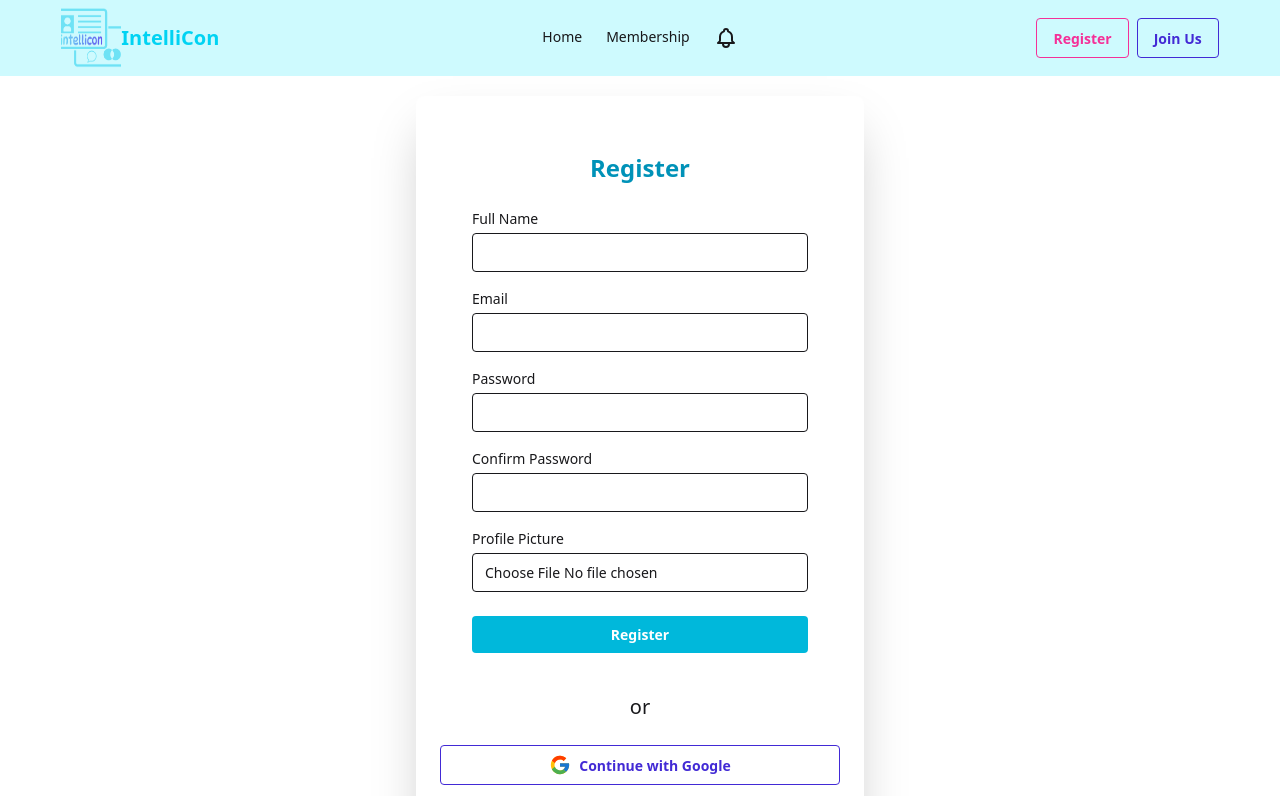
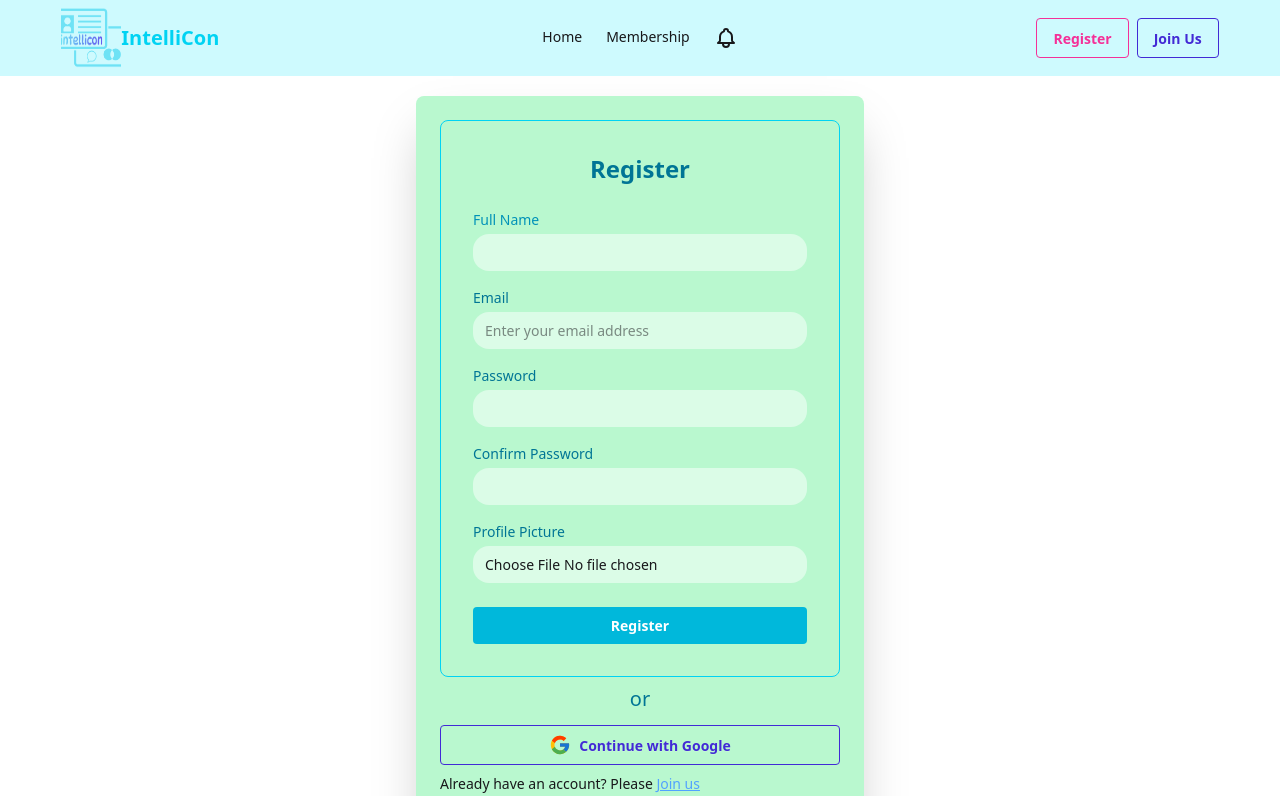
Before and after one commit to codevbase/intellicon-client-side, a React (Vite) app: page /register in a window 1280 px wide. Shown: the top 796 px of the page. Built offline with nearby package versions, Linux system fonts and the light colour scheme; no server answers.

Commit message:
used cloudinary instead of imgbb and redesigned registration form

```diff
--- a/src/pages/Auth/Register.jsx
+++ b/src/pages/Auth/Register.jsx
@@ -8,11 +8,12 @@ import useAuth from '../../hooks/useAuth';
 import imageCompression from 'browser-image-compression';
 import { FcGoogle } from 'react-icons/fc';
 import Swal from 'sweetalert2';
+import axios from 'axios';
 
-const imgbbApiKey = import.meta.env.VITE_IMGBB_API_KEY;
+const cloudName = import.meta.env.VITE_CLOUDINARY_CLOUD_NAME;
+const uploadPreset = import.meta.env.VITE_CLOUDINARY_UPLOAD_PRESET;
 
 const Register = () => {
-
     const location = useLocation();
     const { register, handleSubmit, watch, formState: { errors }, reset } = useForm();
     const navigate = useNavigate();
@@ -21,58 +22,102 @@ const Register = () => {
     const onSubmit = async (data) => {
         setLoading(true);
         try {
-            // 1. Upload profile picture to Imgbb
+            // Validate email format before proceeding
+            const emailRegex = /^[^\s@]+@[^\s@]+\.[^\s@]+$/;
+            if (!emailRegex.test(data.email)) {
+                throw new Error('Please enter a valid email address');
+            }
+
+            // Trim whitespace from email
+            const cleanEmail = data.email.trim().toLowerCase();
+
+            // Step 1: Compress the uploaded image
             const image = data.profilePicture[0];
             const options = {
-                maxWidthOrHeight: 300, // set your desired max width/height
+                maxWidthOrHeight: 300,
                 useWebWorker: true,
             };
             const compressedFile = await imageCompression(image, options);
 
+            // Step 2: Upload to Cloudinary using axios
             const formData = new FormData();
-            formData.append('image', compressedFile);
+            formData.append('file', compressedFile);
+            formData.append('upload_preset', uploadPreset);
 
-            const imgbbRes = await fetch(`https://api.imgbb.com/1/upload?key=${imgbbApiKey}`, {
-                method: 'POST',
-                body: formData,
-            });
-            const imgbbData = await imgbbRes.json();
-            if (!imgbbData.success) throw new Error('Image upload failed');
-            const photoURL = imgbbData.data.url;
+            const cloudinaryRes = await axios.post(
+                `https://api.cloudinary.com/v1_1/${cloudName}/image/upload`,
+                formData,
+                {
+                    headers: {
+                        'Content-Type': 'multipart/form-data',
+                    },
+                }
+            );
 
-            // 2. Create user with Firebase using AuthProvider's createUser
-            const userCredential = await createUser(data.email, data.password);
+            const cloudinaryData = cloudinaryRes.data;
+            if (!cloudinaryData.secure_url) {
+                throw new Error('Image upload failed');
+            }
 
-            // 3. Update Firebase profile
+            const photoURL = cloudinaryData.secure_url;
+
+            // Step 3: Create Firebase user with cleaned email
+            const userCredential = await createUser(cleanEmail, data.password);
+
+            // Step 4: Update Firebase profile
             await updateProfile(userCredential.user, {
                 displayName: data.fullName,
                 photoURL,
             });
 
-            // 4. Save user info to backend
+            // Step 5: Save user info to backend
             const saveUser = {
                 name: data.fullName,
-                email: data.email,
+                email: cleanEmail,
                 photoURL,
                 role: 'user',
+            };
+
+            try {
+                await axiosInstance.post('/users', saveUser);
+            } catch (backendError) {
+                if (backendError.response && backendError.response.status === 409) {
+                    // User already exists in backend, continue
+                } else {
+                    throw new Error('Failed to save user data');
                 }
-            await axiosInstance.post('/users', saveUser);
+            }
 
+            // Step 6: Success feedback and navigation
             toast.success('Registration successful!');
             reset();
             navigate('/dashboard');
         } catch (err) {
-            toast.error(err.message || 'Registration failed!');
+            // Provide specific error messages based on error codes
+            let errorMessage = 'Registration failed!';
+
+            if (err.code === 'auth/email-already-in-use') {
+                errorMessage = 'An account with this email already exists.';
+            } else if (err.code === 'auth/invalid-email') {
+                errorMessage = 'Please enter a valid email address.';
+            } else if (err.code === 'auth/weak-password') {
+                errorMessage = 'Password should be at least 6 characters long.';
+            } else if (err.code === 'auth/operation-not-allowed') {
+                errorMessage = 'Email/password accounts are not enabled. Please contact support.';
+            } else if (err.message) {
+                errorMessage = err.message;
+            }
+
+            toast.error(errorMessage);
         } finally {
             setLoading(false);
         }
     };
+
     const handleGoogleLogin = async () => {
-
         try {
             setLoading(true);
             await signInWithGoogle();
-            // No need to call sendUserToDB here, handled globally in AuthProvider
             Swal.fire({
                 position: 'top-end',
                 icon: 'success',
@@ -82,31 +127,29 @@ const Register = () => {
             });
             navigate(location?.state?.from?.pathname || '/');
         } catch (error) {
-            // setPasswordError('Google signup failed');
-            console.error('Google signup failed:', error); // Add this for debugging
+            toast.error('Google signup failed!', error);
         } finally {
             setLoading(false);
         }
     };
 
     return (
-        // <div className="flex flex-col items-center justify-center min-h-screen bg-gray-100">
-        <div className="card bg-base-100 w-full mx-auto max-w-md shrink-0 shadow-2xl my-5 pb-10">
+        <div className="card bg-green-200 w-full mx-auto max-w-md shrink-0 shadow-2xl my-5 pb-10 ">
             <div className="card-body">
                 {/* Registration Form */}
                 <form
-                className="p-8 rounded-lg w-full max-w-md"
+                    className="p-8 rounded-lg w-full max-w-md border border-cyan-400"
                     onSubmit={handleSubmit(onSubmit)}
                     noValidate
                 >
-                <h2 className="text-2xl font-bold mb-6 text-center text-cyan-600">Register</h2>
+                    <h2 className="text-2xl font-bold mb-6 text-center text-cyan-700">Register</h2>
 
                     {/* Full Name */}
                     <div className="mb-4">
-                    <label className="block mb-1 font-medium">Full Name</label>
+                        <label className="block mb-1 font-medium text-cyan-600">Full Name</label>
                         <input
                             type="text"
-                        className="w-full px-3 py-2 border rounded focus:outline-none focus:ring-2 focus:ring-cyan-400"
+                            className="w-full px-3 py-2 border-none bg-green-100 rounded-2xl focus:outline-none focus:ring-2 focus:ring-cyan-400"
                             {...register('fullName', { required: 'Full Name is required' })}
                         />
                         {errors.fullName && <p className="text-red-500 text-sm mt-1">{errors.fullName.message}</p>}
@@ -114,27 +157,38 @@ const Register = () => {
 
                     {/* Email */}
                     <div className="mb-4">
-                    <label className="block mb-1 font-medium">Email</label>
+                        <label className="block mb-1 font-medium text-cyan-700">Email</label>
                         <input
                             type="email"
-                        className="w-full px-3 py-2 border rounded focus:outline-none focus:ring-2 focus:ring-cyan-400"
+                            className="w-full px-3 py-2 border-none bg-green-100 rounded-2xl focus:outline-none focus:ring-2 focus:ring-cyan-400"
                             {...register('email', {
                                 required: 'Email is required',
                                 pattern: {
-                                value: /^\S+@\S+$/i,
-                                message: 'Invalid email address',
+                                    value: /^[^\s@]+@[^\s@]+\.[^\s@]+$/,
+                                    message: 'Please enter a valid email address',
                                 },
+                                validate: (value) => {
+                                    const trimmedValue = value.trim();
+                                    if (trimmedValue.length === 0) {
+                                        return 'Email cannot be empty';
+                                    }
+                                    if (trimmedValue.length > 254) {
+                                        return 'Email is too long';
+                                    }
+                                    return true;
+                                }
                             })}
+                            placeholder="Enter your email address"
                         />
                         {errors.email && <p className="text-red-500 text-sm mt-1">{errors.email.message}</p>}
                     </div>
 
                     {/* Password */}
                     <div className="mb-4">
-                    <label className="block mb-1 font-medium">Password</label>
+                        <label className="block mb-1 font-medium text-cyan-700">Password</label>
                         <input
                             type="password"
-                        className="w-full px-3 py-2 border rounded focus:outline-none focus:ring-2 focus:ring-cyan-400"
+                            className="w-full px-3 py-2 border-none bg-green-100 rounded-2xl focus:outline-none focus:ring-2 focus:ring-cyan-400"
                             {...register('password', {
                                 required: 'Password is required',
                                 minLength: {
@@ -148,10 +202,10 @@ const Register = () => {
 
                     {/* Confirm Password */}
                     <div className="mb-4">
-                    <label className="block mb-1 font-medium">Confirm Password</label>
+                        <label className="block mb-1 font-medium text-cyan-700">Confirm Password</label>
                         <input
                             type="password"
-                        className="w-full px-3 py-2 border rounded focus:outline-none focus:ring-2 focus:ring-cyan-400"
+                            className="w-full px-3 py-2 border-none bg-green-100 rounded-2xl focus:outline-none focus:ring-2 focus:ring-cyan-400"
                             {...register('confirmPassword', {
                                 required: 'Confirm Password is required',
                                 validate: value =>
@@ -163,11 +217,11 @@ const Register = () => {
 
                     {/* Profile Picture */}
                     <div className="mb-6">
-                    <label className="block mb-1 font-medium">Profile Picture</label>
+                        <label className="block mb-1 font-medium text-cyan-700">Profile Picture</label>
                         <input
                             type="file"
                             accept="image/*"
-                        className="w-full border rounded focus:outline-none focus:ring-2 focus:ring-cyan-400 px-3 py-2"
+                            className="w-full px-3 py-2 border-none bg-green-100 rounded-2xl focus:outline-none focus:ring-2 focus:ring-cyan-400"
                             {...register('profilePicture', {
                                 required: 'Profile picture is required',
                                 validate: fileList =>
@@ -188,11 +242,11 @@ const Register = () => {
                     </button>
                 </form>
 
-                        <span className='text-center text-xl'>or</span>
+                <span className='text-center text-xl text-cyan-700'>or</span>
                 {/* Google button outside the form */}
                 <button
                     type="button"
-                className="btn btn-outline btn-primary flex items-center justify-center gap-2 mt-4"
+                    className="btn btn-outline btn-primary flex items-center justify-center gap-2 mt-1"
                     onClick={handleGoogleLogin}
                     disabled={loading}
                 >
@@ -201,7 +255,6 @@ const Register = () => {
                 </button>
                 <p>Already have an account? Please <Link className="text-blue-400 underline" to="/join-us">Join us</Link></p>
             </div>
-
         </div>
     );
 };
```
Lines whose indentation alone changed are shown as unchanged.
